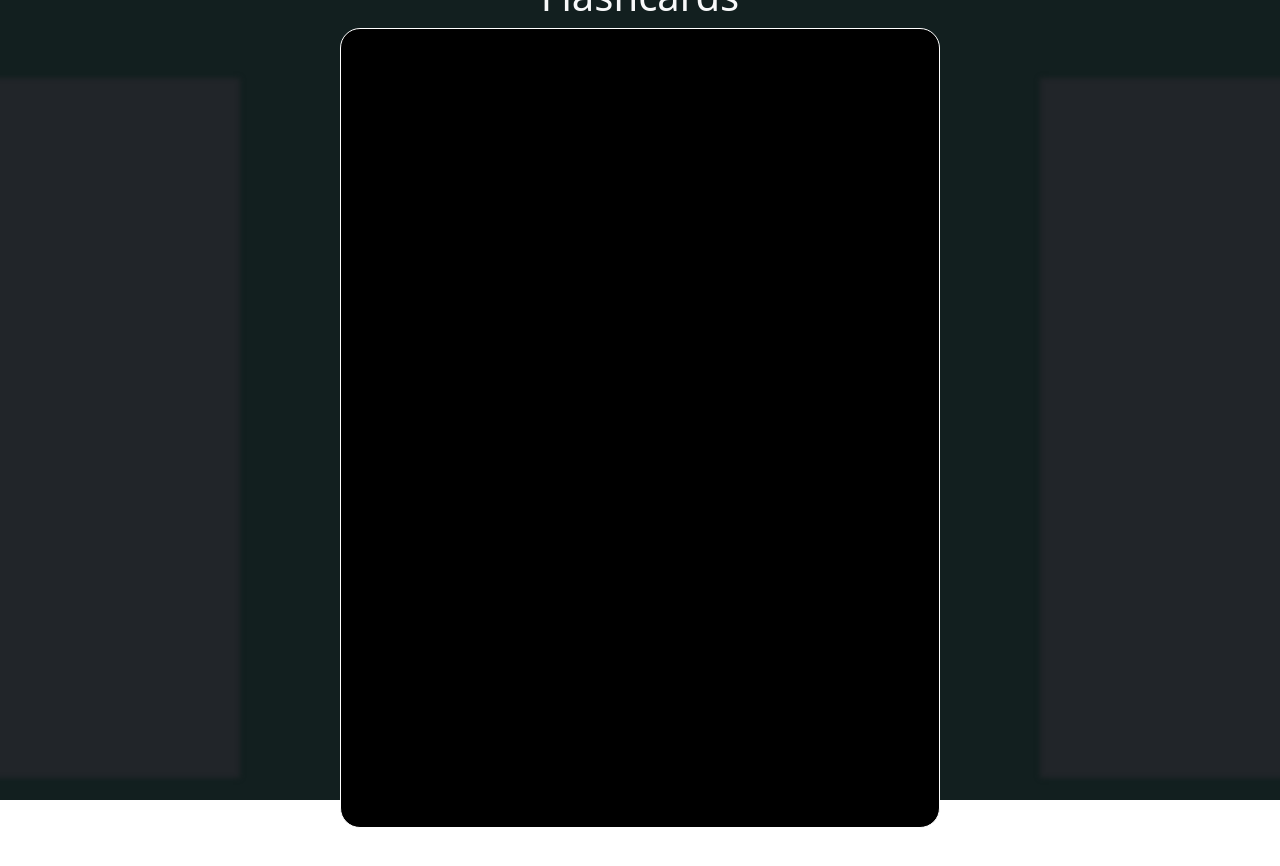
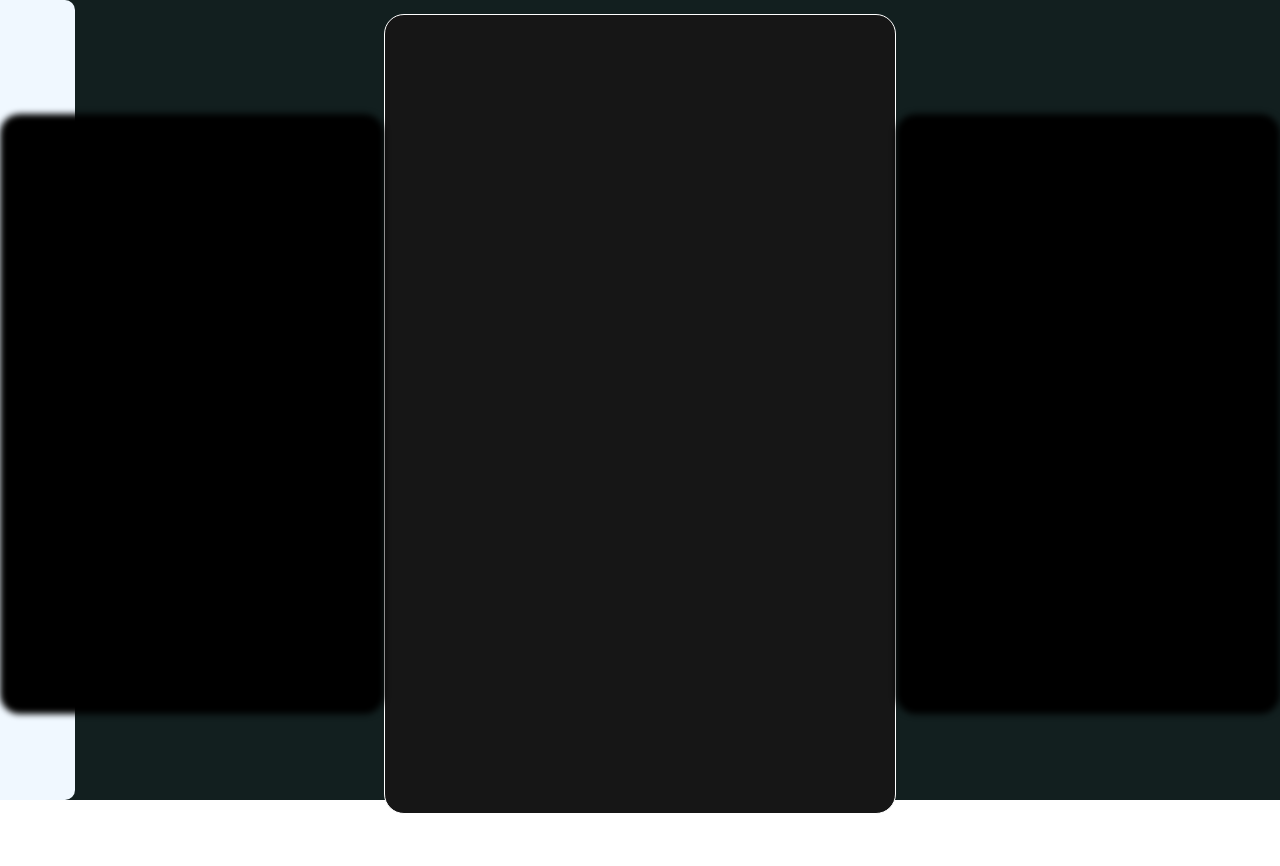
Before and after one commit to J-Wll/flashcards, a React (Vite) app: page / in a window 1280 px wide. Before the commit the page ends 828 px from the top, so only its background shows below. Built offline with nearby package versions, Linux system fonts and the light colour scheme.

Commit message:
Converted shadows to inactive cards, started sidebar, added footer

```diff
--- a/src/App.jsx
+++ b/src/App.jsx
@@ -1,8 +1,8 @@
 import { useState } from 'react'
 import reactLogo from './assets/react.svg'
 import viteLogo from '/vite.svg'
-import FlashcardHandler from './FlashcardHandler.jsx'
-import Flashcard from './Flashcard.jsx'
+import FlashcardHandler from './FlashcardHandler'
+import Footer from './Footer'
 import './css/App.css'
 import './scss/styles.scss'
 import * as bootstrap from 'bootstrap'
@@ -11,8 +11,9 @@ function App() {
 
   return (
     <div className="flex-container">
-      <h1 className='text-light'>Flashcards</h1>
+      <h1 className='text-white my-3'>Flashcards</h1>
       <FlashcardHandler/>
+      <Footer/>
     </div>
   )
 }
--- a/src/Flashcard.jsx
+++ b/src/Flashcard.jsx
@@ -1,9 +1,14 @@
 import "./css/Flashcard.css"
 
-export default function Flashcard(){
-    return(
-        <div className="flashcard">
+function conditionalReturn(props) {
+    return (<div className={`flashcard ${props.extraClasses}`}>
 
-        </div>
+    </div>)
+}
+
+export default function Flashcard(props) {
+    return (
+        conditionalReturn(props)
+
     )
 }
--- a/src/FlashcardHandler.jsx
+++ b/src/FlashcardHandler.jsx
@@ -3,8 +3,17 @@ import Flashcard from './Flashcard.jsx'
 
 export default function FlashcardHandler() {
     return (
-        <div className="FlashcardHandler">
-            <Flashcard />
-        </div>
+        <>
+            <div className="flashcard-handler">
+                <div className="control-sidebar">
+                    <p>f</p>
+                </div>
+                <Flashcard extraClasses={"inactive"} />
+
+                <Flashcard question={""} />
+
+                <Flashcard extraClasses={"inactive"} />
+            </div>
+        </>
     )
 }
--- /dev/null
+++ b/src/Footer.jsx
@@ -0,0 +1,7 @@
+export default function Footer() {
+    return (
+        <footer>
+            <p className="text-white mt-4 mb-1">Made by <a className="text-white"href="https://github.com/J-Wll">Joe Westwell</a></p>
+        </footer>
+    )
+}
--- a/src/css/Flashcard.css
+++ b/src/css/Flashcard.css
@@ -2,9 +2,18 @@
     min-width: 250px;
     width: 600px;
     height: 800px;
-    background-color: darkslategray;
+    background-color: rgb(22, 22, 22);
+    border-radius: 20px;
+    border:1px solid white;
+    /* box-shadow: 650px 0px 5px -50px, -650px 0px 5px -50px; */
+}
+
+.inactive{
+    min-width: none;
+    width: 450px;
+    height: 600px;
     background-color: black;
-    border:1px solid white;
-    border-radius: 20px;
-    box-shadow: 650px 0px 5px -50px, -650px 0px 5px -50px;
+    border: none;
+    filter:blur(3px);
+    cursor: pointer;
 }
--- a/src/css/FlashcardHandler.css
+++ b/src/css/FlashcardHandler.css
@@ -1,6 +1,26 @@
-.FlashcardHandler{
+
+
+.flashcard-handler{
+    width: 100vw;
     min-width: 250px;
     display: flex;
+    flex-direction: row;
+    align-items: center;
+    justify-content: space-evenly;
+}
+
+.control-sidebar{
+    background-color: aliceblue;
+    position: absolute;
+    display: flex;
+    flex-direction: column;
     align-items: center;
     justify-content: center;
+    left: 0;
+    top: 0;
+    height: 100vh;
+    padding: 5px;
+    width: 75px;
+    border-radius: 0px 10px 10px 0px;
+    box-sizing: border-box;
 }
```
